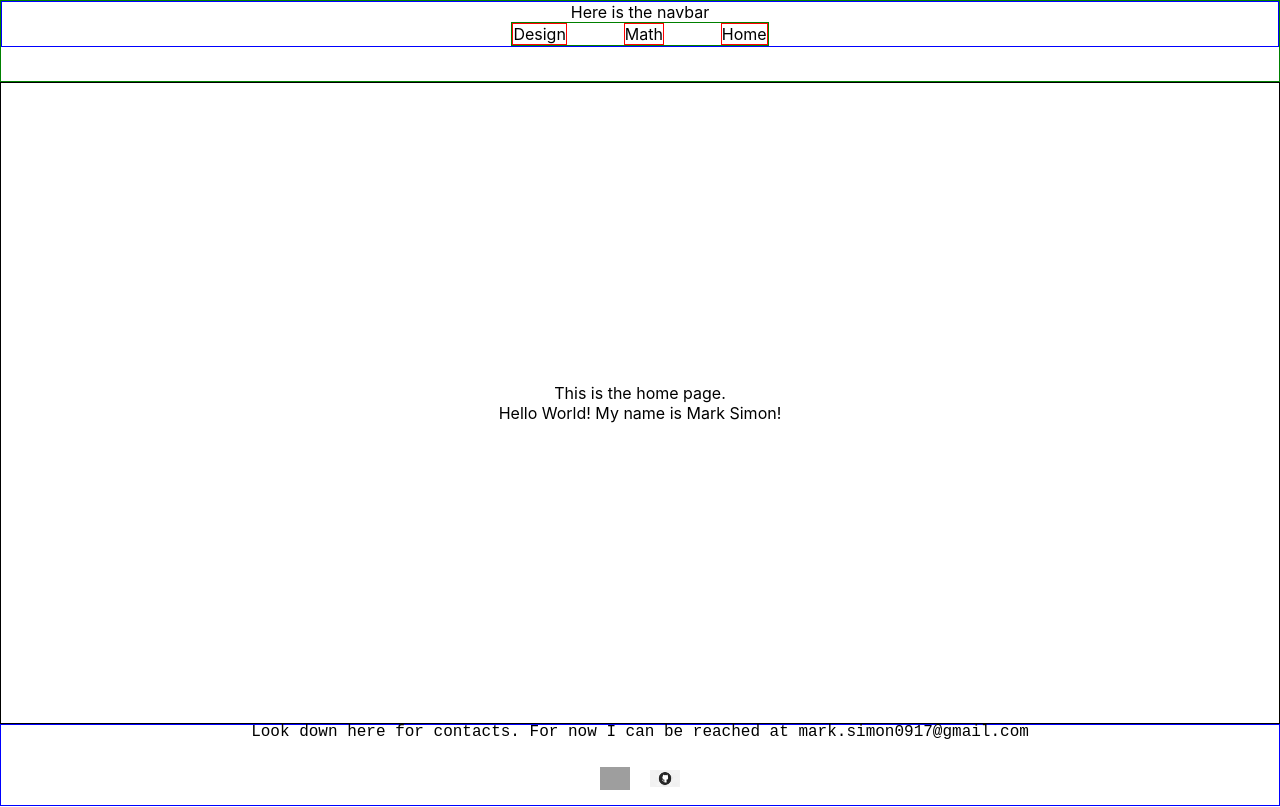
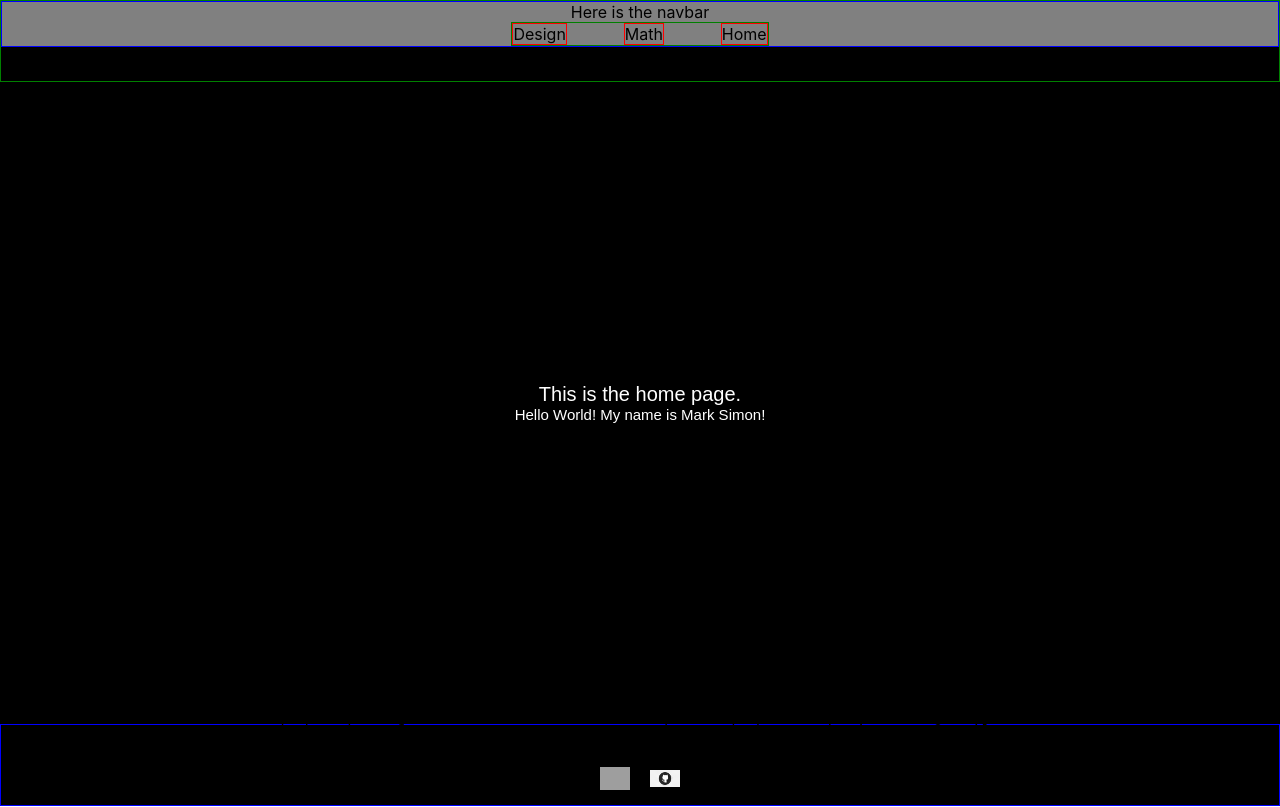
Before and after one commit to markgsimon/website, a React (Create React App) app: page / in a window 1280 px wide. Built offline with nearby package versions, Linux system fonts and the light colour scheme; grey boxes are pictures that could not be loaded.

Commit message:
changed to black background, added some hovers to contactIcons

```diff
--- a/src/components/Contact/styles.js
+++ b/src/components/Contact/styles.js
@@ -17,4 +17,8 @@ export const ContactIcon = styled.img`
     height: 30px;
     object-fit: contain;
     margin: 10px;
+    &:hover {
+        background-color: grey;
+        border-radius: 16px;
+    }
 `;
--- a/src/components/Navbar/styles.js
+++ b/src/components/Navbar/styles.js
@@ -8,6 +8,7 @@ export const NavbarContainer = styled.div`
     justify-content: center;
     align-items: center;
     border: 1px solid blue;
+    background-color: grey;
 `;
 
 export const LabelRow = styled.div`
@@ -24,5 +25,6 @@ export const Label = styled.div`
 
     &:hover {
         background-color: rgba(0,0,0,.5);
+        cursor: pointer;
     }
 `;
--- a/src/pages/Home/index.js
+++ b/src/pages/Home/index.js
@@ -4,7 +4,9 @@ import React from 'react'
 
 
 import {
-  HomeContent
+  HomeContent,
+  HomepageTitle,
+  HomePageDescription
  } from "./styles"
 //Components
 
@@ -23,9 +25,11 @@ import PageWrapper from '../PageWrapper';
 const Home = (props) => {
   return (
     <PageWrapper>
-      This is the home page.
-      <HomeContent>Hello World! My name is Mark Simon!
-
+      <HomeContent>
+        <HomepageTitle>This is the home page. </HomepageTitle>
+        <HomePageDescription>
+          Hello World! My name is Mark Simon!
+        </HomePageDescription>
       </HomeContent>
     </PageWrapper>
   )
--- a/src/pages/Home/styles.js
+++ b/src/pages/Home/styles.js
@@ -1,7 +1,21 @@
 import styled from "styled-components";
 
 export const HomeContent = styled.div`
+    display: flex;
+    flex-direction: column;
+    align-items: center;
+    justify-content: center;
+`;
 
 
+export const HomepageTitle = styled.div`
+    font-family: fantasy;
+    color: white;
+    font-size: 20px;
+`;
 
+export const HomePageDescription = styled.div`
+    font-family: fantasy;
+    color: white;
+    font-size: 15px;
 `;
--- a/src/pages/PageWrapper/styles.js
+++ b/src/pages/PageWrapper/styles.js
@@ -14,6 +14,7 @@ export const Header = styled.div`
 
     border: 1px solid green;
     height: 10vh;
+    background-color: black;
 `;
 
 
@@ -25,6 +26,7 @@ export const Footer = styled.div`
     flex-direction: column;
     justify-content: center;
     align-items: center;
+    background-color: black;
 `;
 
 export const FooterText = styled.div`
@@ -42,4 +44,5 @@ export const Content = styled.div`
     justify-content: center;
     border: 1px solid black;
     height: 80vh;
+    background-color: black;
 `;
```
